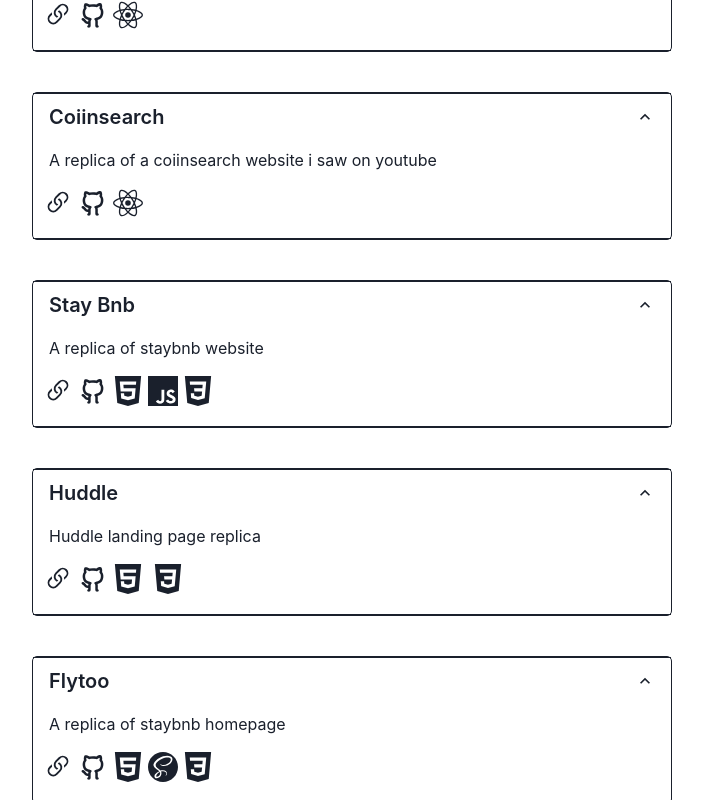
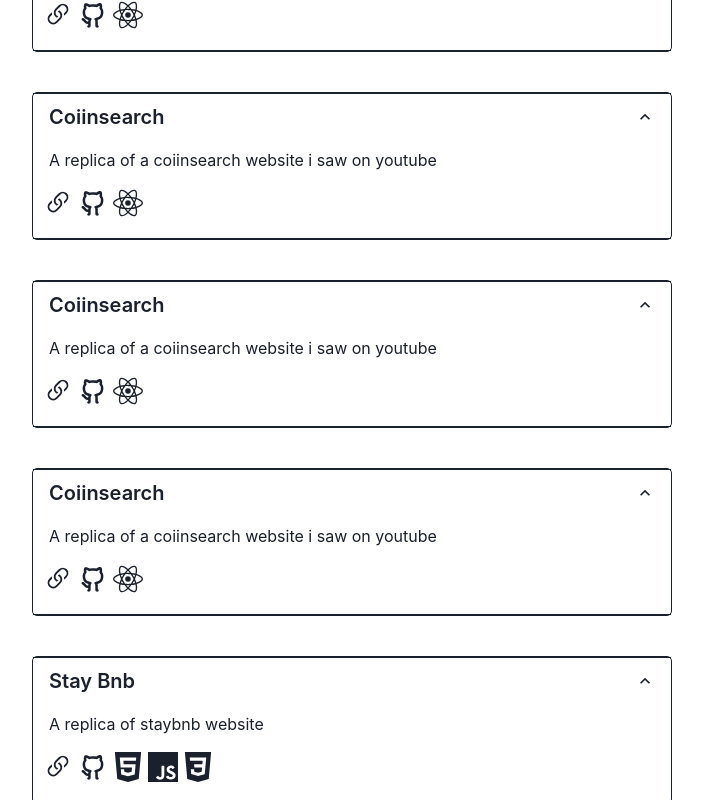
Before and after one commit to devtofunmi/myportfolio, a React (Vite) app: page / in a window 1280 px wide. Shown: the part 1409-2209 px from the top of the page, without its empty margins (288-991 px from the left). Built offline with nearby package versions, Linux system fonts and the light colour scheme.

Commit message:
add two projects

```diff
--- a/src/component/projectsData.jsx
+++ b/src/component/projectsData.jsx
@@ -24,6 +24,22 @@ const theData = [
     link: "https://easybannk.netlify.app",
     gitlink: "https://github.com/devtofunmi",
     description: "Easy Bank Landing Page replica",
+    tools: <SiReact />,
+  },
+  {
+    logo: "",
+    name: "Coiinsearch",
+    link: "https://coiinsearch.netlify.app",
+    gitlink: "https://github.com/devtofunmi",
+    description: "A replica of a coiinsearch website i saw on youtube",
+    tools: <SiReact />,
+  },
+  {
+    logo: "",
+    name: "Coiinsearch",
+    link: "https://coiinsearch.netlify.app",
+    gitlink: "https://github.com/devtofunmi",
+    description: "A replica of a coiinsearch website i saw on youtube",
     tools: <SiReact />,
   },
   {
```
